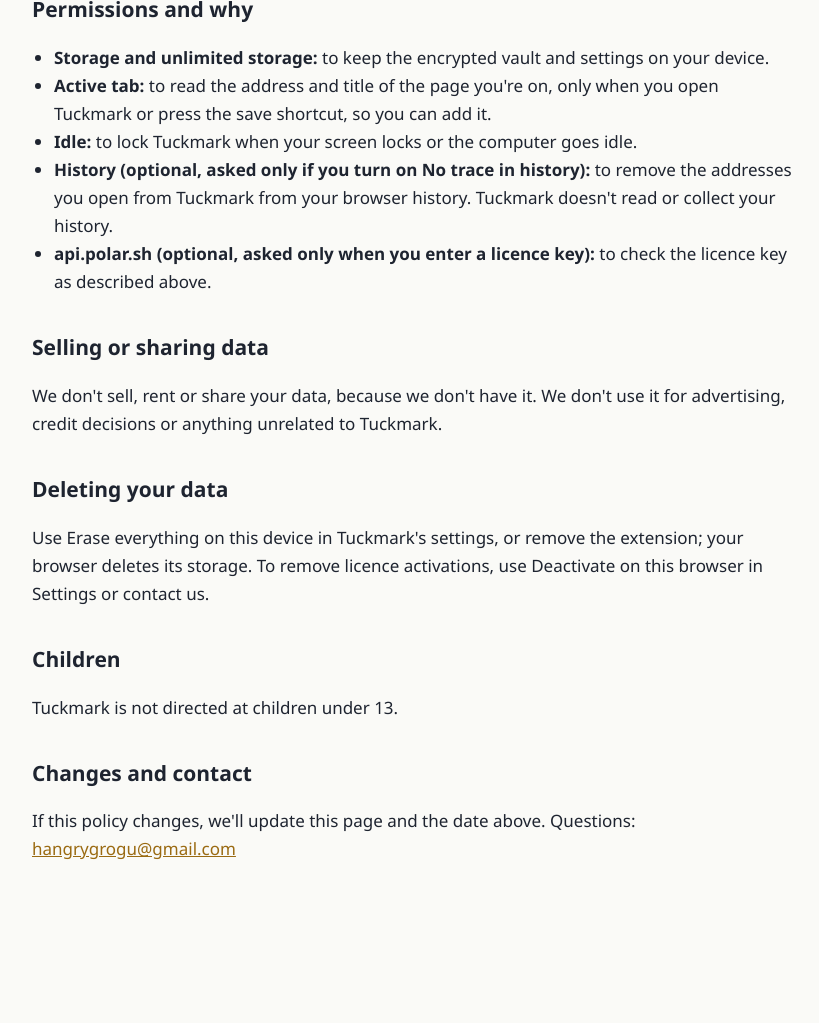
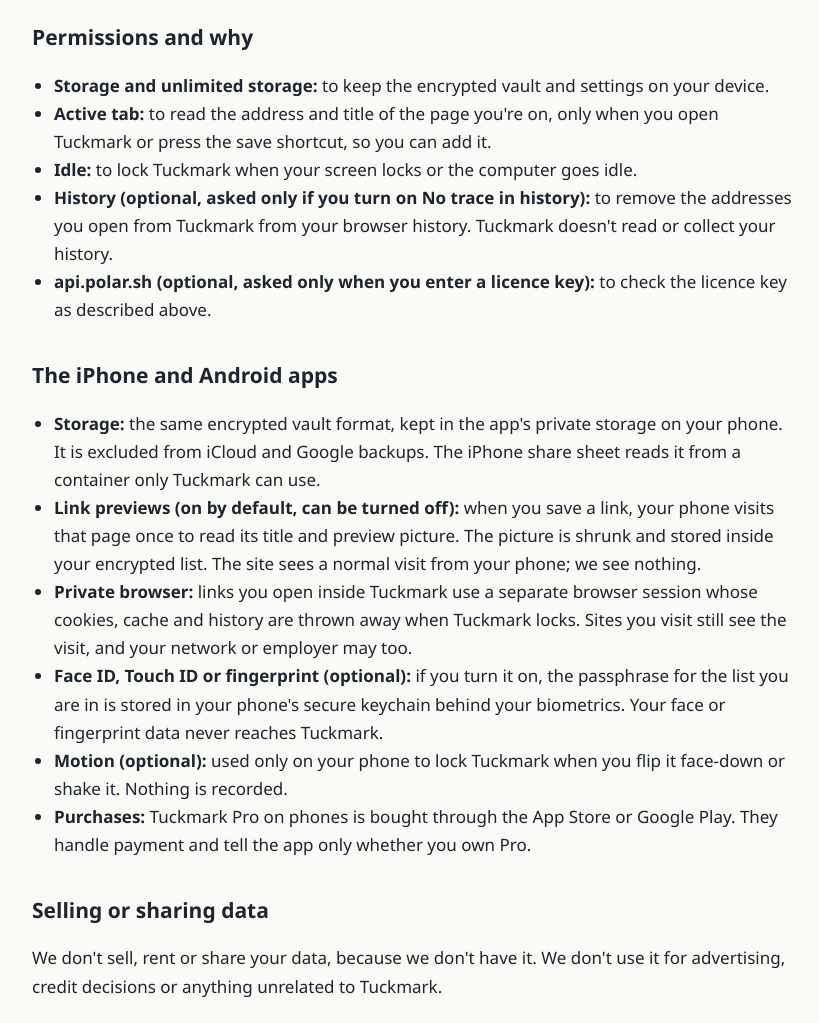
Before and after one commit to teemopower/recipebox, a plain HTML site: page tuckmark/privacy.html in a window 1280 px wide. Shown: the part 997-2020 px from the top of the page, without its empty margins (228-1047 px from the left). Before the commit the page ends 1957 px from the top, so only its background shows below. Drawn offline with Linux system fonts and the light colour scheme.

Commit message:
Tuckmark privacy: phone apps

```diff
--- a/tuckmark/privacy.html
+++ b/tuckmark/privacy.html
@@ -21,9 +21,9 @@
 <main>
   <a class="top" href="./"><img src="icon.png" alt="">Tuckmark</a>
   <h1>Privacy policy</h1>
-  <p class="muted">Last updated November 22, 2026</p>
+  <p class="muted">Last updated November 22, 2026 (phone apps added)</p>
 
-  <p>Tuckmark is a browser extension for keeping private bookmarks in an encrypted vault. It is built so that we never receive your links, titles, notes, tags, passphrases or browsing activity.</p>
+  <p>Tuckmark is a browser extension and an iPhone and Android app for keeping private links in an encrypted vault. It is built so that we never receive your links, titles, notes, tags, passphrases or browsing activity.</p>
 
   <h2>What stays on your device</h2>
   <ul>
@@ -46,6 +46,16 @@
     <li><b>api.polar.sh (optional, asked only when you enter a licence key):</b> to check the licence key as described above.</li>
   </ul>
 
+  <h2>The iPhone and Android apps</h2>
+  <ul>
+    <li><b>Storage:</b> the same encrypted vault format, kept in the app's private storage on your phone. It is excluded from iCloud and Google backups. The iPhone share sheet reads it from a container only Tuckmark can use.</li>
+    <li><b>Link previews (on by default, can be turned off):</b> when you save a link, your phone visits that page once to read its title and preview picture. The picture is shrunk and stored inside your encrypted list. The site sees a normal visit from your phone; we see nothing.</li>
+    <li><b>Private browser:</b> links you open inside Tuckmark use a separate browser session whose cookies, cache and history are thrown away when Tuckmark locks. Sites you visit still see the visit, and your network or employer may too.</li>
+    <li><b>Face ID, Touch ID or fingerprint (optional):</b> if you turn it on, the passphrase for the list you are in is stored in your phone's secure keychain behind your biometrics. Your face or fingerprint data never reaches Tuckmark.</li>
+    <li><b>Motion (optional):</b> used only on your phone to lock Tuckmark when you flip it face-down or shake it. Nothing is recorded.</li>
+    <li><b>Purchases:</b> Tuckmark Pro on phones is bought through the App Store or Google Play. They handle payment and tell the app only whether you own Pro.</li>
+  </ul>
+
   <h2>Selling or sharing data</h2>
   <p>We don't sell, rent or share your data, because we don't have it. We don't use it for advertising, credit decisions or anything unrelated to Tuckmark.</p>
 
```
